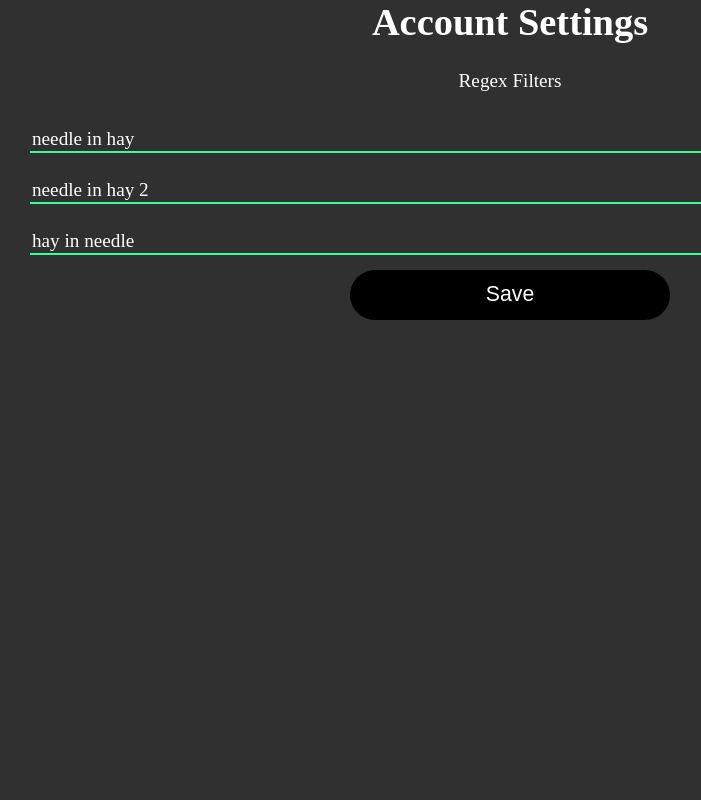
After one commit to jaygarza1982/The-Den, a Python web app: template The-Den/public/templates/settings-template.html in a window 1280 px wide. The commit adds this page. Shown: the whole page, without its empty margins (130-831 px from the left). Run offline with Jinja, Linux system fonts and the light colour scheme; the template is opened without the code that fills it, so the values that code supplies are empty; some web fonts are replaced.

Commit message:
Added examples pages, moved css into css dir, adding regex filter feature

```diff
--- a/The-Den/public/css.css
+++ b/The-Den/public/css/css.css
@@ -17,7 +17,20 @@ input {
 input.text-input {
     font: inherit;
     color: #FFF;
-    margin: 0px;
+    /* margin: 0px; */
+    overflow: visible;
+    box-sizing: border-box;
+    background: #303030;
+    border: none;
+    border-bottom: 2px solid #37ff91;
+    outline: none;
+}
+
+input.text-input-small {
+    width: 25%;
+    min-width: 350px;
+    font: inherit;
+    color: #FFF;
     overflow: visible;
     box-sizing: border-box;
     background: #303030;
@@ -93,6 +106,49 @@ a {
     /* background: #FFF; */
 }
 
+.button-small {
+    /* width: 25%;
+    height: 50px;
+    border: 0px solid black;
+    background: #303030;
+    border-bottom: 2px solid #37ff91;
+    color: #FFF;
+    font: inherit;
+    outline: none;
+    font-size: 1.2em;
+    -webkit-transition-duration: 0.4s;
+    transition-duration: 0.4s; */
+    outline: none;
+    -webkit-tap-highlight-color: rgba(0, 0, 0, 0);
+    width: 150px;
+    height: 45px;
+    box-sizing: border-box;
+    margin: 0;
+    overflow: visible;
+    text-transform: none;
+    -webkit-appearance: button;
+    display: inline-block;
+    font-weight: 400;
+    text-align: center;
+    vertical-align: middle;
+    user-select: none;
+    border: 1px solid transparent;
+    color: #fff;
+    background-color: black;
+    /* background-color: #4582EC; */
+    /* border-color: #4582EC; */
+    padding: 0.5rem 1rem;
+    font-size: 1.32875rem;
+    /* line-height: 1.5; */
+    border-radius: 2.688em;
+    cursor: pointer;
+}
+
+.button-small:hover {
+    color: #37ff91;
+    background: #1b1b1b;
+}
+
 
 
 #login-form {
--- /dev/null
+++ b/The-Den/public/css/settings.css
@@ -0,0 +1,37 @@
+.settings-title {
+    margin-bottom: 25px;
+}
+
+.regex-setting {
+    margin-bottom: 15px;
+}
+
+input.delete-button {
+    width: 150px;
+    height: 27px;
+    border: 0px solid black;
+    background: #303030;
+    border-bottom: 2px solid #37ff91;
+    color: #FFF;
+    font: inherit;
+    outline: none;
+    font-size: 1.2em;
+    -webkit-transition-duration: 0.4s;
+    transition-duration: 0.4s;
+}
+
+input.delete-button:hover {
+    color: #37ff91;
+    background: #1b1b1b;
+}
+
+ul.regex-setting {
+    display: inline-flex;
+    background: none;
+    padding-top: 15px;
+}
+
+ul.regex-setting li {
+    padding-left: 40px;
+    background: none;
+}
--- a/The-Den/public/home.html
+++ b/The-Den/public/example-pages/home.html
@@ -3,8 +3,8 @@
 <head>
     <title>Den</title>
 </head>
-<link rel="stylesheet" type="text/css" href="css.css">
-<link rel="stylesheet" type="text/css" href="home.css">
+<link rel="stylesheet" type="text/css" href="../css/css.css">
+<link rel="stylesheet" type="text/css" href="../css/home.css">
 <body>
     <nav>
         <ul>
--- a/The-Den/public/index.html
+++ b/The-Den/public/index.html
@@ -4,8 +4,8 @@
     <meta name="viewport" content="width=device-width, initial-scale=1.0">
     <title>Den</title>
 </head>
-<link rel="stylesheet" type="text/css" href="css.css">
-<link rel="stylesheet" type="text/css" href="login.css">
+<link rel="stylesheet" type="text/css" href="css/css.css">
+<link rel="stylesheet" type="text/css" href="css/login.css">
 
 <body>
     <div class="logo">The Den</div>
--- a/The-Den/public/register.html
+++ b/The-Den/public/register.html
@@ -3,7 +3,7 @@
 <head>
     <title>Den</title>
 </head>
-<link rel="stylesheet" type="text/css" href="css.css">
+<link rel="stylesheet" type="text/css" href="css/css.css">
 
 <body>
     <div class="logo">The Den</div>
--- a/The-Den/public/templates/home-template.html
+++ b/The-Den/public/templates/home-template.html
@@ -4,8 +4,8 @@
     <meta name="viewport" content="width=device-width, initial-scale=1.0">
     <title>Den</title>
 </head>
-<link rel="stylesheet" type="text/css" href="css.css">
-<link rel="stylesheet" type="text/css" href="home.css">
+<link rel="stylesheet" type="text/css" href="../css/css.css">
+<link rel="stylesheet" type="text/css" href="../css/home.css">
 <script src="../js/actions.js"></script>
 
 <body>
--- a/The-Den/public/templates/index-template.html
+++ b/The-Den/public/templates/index-template.html
@@ -4,8 +4,8 @@
     <meta name="viewport" content="width=device-width, initial-scale=1.0">
     <title>Den</title>
 </head>
-<link rel="stylesheet" type="text/css" href="css.css">
-<link rel="stylesheet" type="text/css" href="login.css">
+<link rel="stylesheet" type="text/css" href="../css/css.css">
+<link rel="stylesheet" type="text/css" href="../css/login.css">
 
 <body>
     <div class="logo">The Den</div>
--- /dev/null
+++ b/The-Den/public/templates/settings-template.html
@@ -0,0 +1,33 @@
+<html>
+
+<head>
+    <meta name="viewport" content="width=device-width, initial-scale=1.0">
+    <title>Den</title>
+</head>
+<link rel="stylesheet" type="text/css" href="../css/css.css">
+<link rel="stylesheet" type="text/css" href="../css/settings.css">
+
+
+<!-- <style>
+input {
+    margin-bottom: 15px;
+}
+</style> -->
+
+<body>
+    <h1>Account Settings</h1>
+
+    <main>
+        <div class="settings-title">Regex Filters</div>
+        <!-- Load list of regex settings from account here -->
+        <input type="text" id="" value="needle in hay" class="regex-setting text-input ">
+        <input type="text" id="" value="needle in hay 2" class="text-input regex-setting">
+        <input type="text" id="" value="hay in needle" class="text-input regex-setting">
+
+
+        <br>
+        <input type="button" value="Save" class="button-small" style="width: 25%; height: 50px;">
+    </main>
+</body>
+
+</html>
--- a/The-Den/public/templates/user-template.html
+++ b/The-Den/public/templates/user-template.html
@@ -4,7 +4,8 @@
     <meta name="viewport" content="width=device-width, initial-scale=1.0">
     <title>Den - {{ posts[0].user }}</title>
 </head>
-<link rel="stylesheet" type="text/css" href="css.css">
+<link rel="stylesheet" type="text/css" href="../css/css.css">
+<link rel="stylesheet" type="text/css" href="../css/home.css">
 <script src="../js/actions.js"></script>
 
 <body>
```
Also changed, not shown: The-Den/public/example-pages/settings.html (added, +51 -0 lines), The-Den/public/js/settings-actions.js (added, +22 -0 lines), The-Den/public/css/home.css (renamed from The-Den/public/home.css), The-Den/public/css/login.css (renamed from The-Den/public/login.css).
